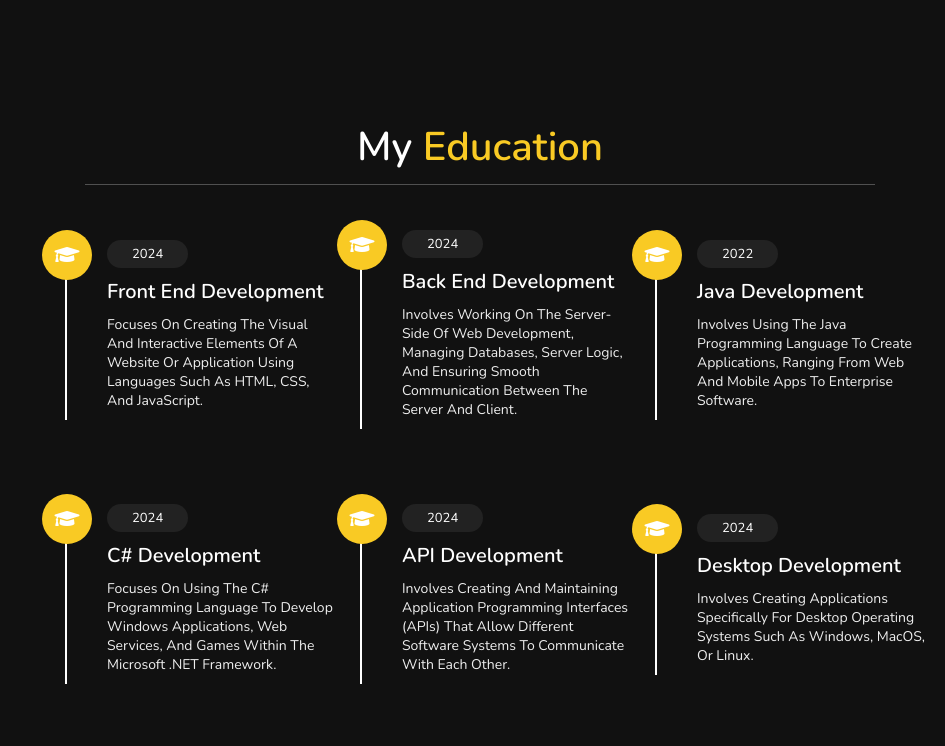
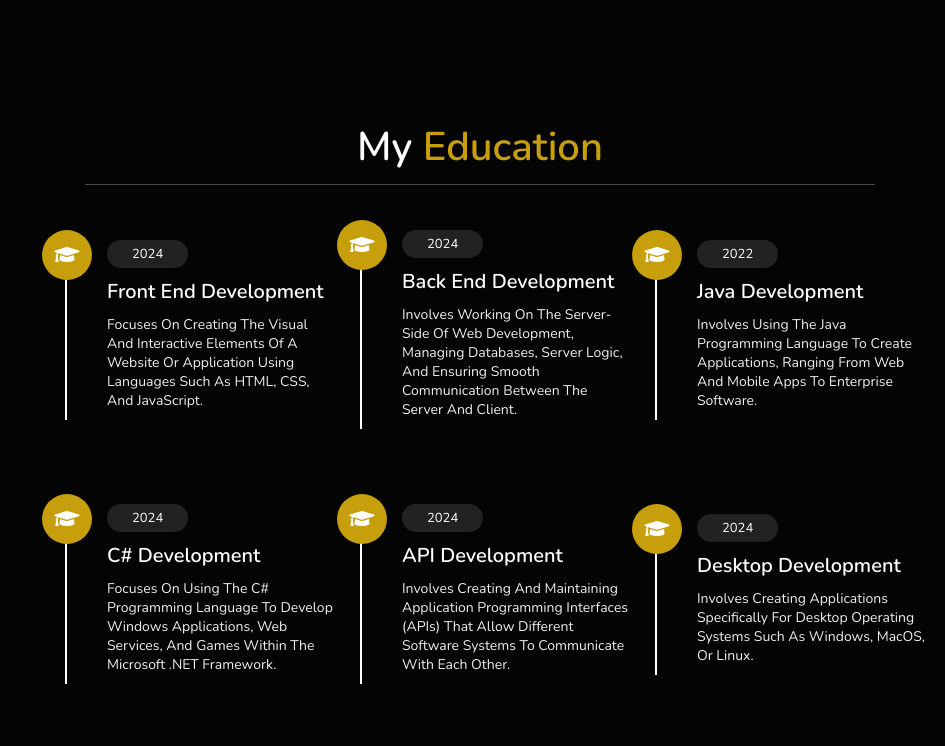
Before and after one commit to AymanAltairi73/My-Best-Portfolio-Design, a plain HTML site: page index.html in a window 1280 px wide. Shown: the part 1500-2246 px from the top of the page, without its empty margins (335-1280 px from the left). Drawn offline with nearby package versions, Linux system fonts and the light colour scheme.

Commit message:
last commit

```diff
--- a/css/style.css
+++ b/css/style.css
@@ -1,7 +1,7 @@
 @import url('https://fonts.googleapis.com/css2?family=Nunito:wght@200;300;400;600&display=swap');
 
 :root{
-    --yellow:#f9ca24;
+    --yellow:#c79e0b;
 }
 
 *{
@@ -16,7 +16,7 @@
 
 *::selection{
     background:var(--yellow);
-    color:#333;
+    color:#221818;
 }
 
 html{
@@ -29,7 +29,7 @@ html::-webkit-scrollbar{
 }
 
 html::-webkit-scrollbar-track{
-    background:#222;
+    background:#000000;
 }
 
 html::-webkit-scrollbar-thumb{
@@ -37,7 +37,7 @@ html::-webkit-scrollbar-thumb{
 }
 
 body{
-    background:#111;
+    background:#050404;
     overflow-x: hidden;
     padding-left: 35rem;
 }
```
Also changed, not shown: script.js (line endings or trailing spaces).
